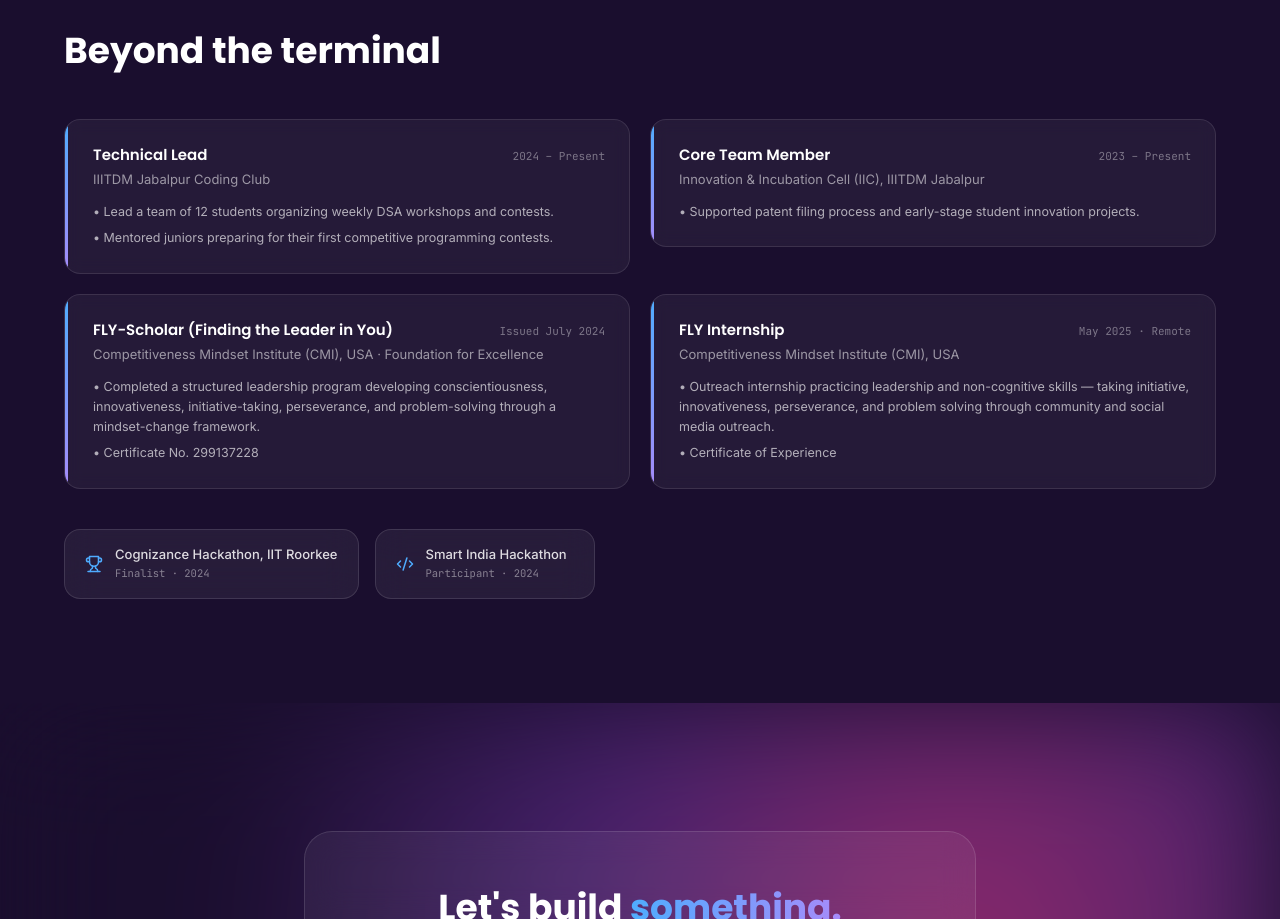
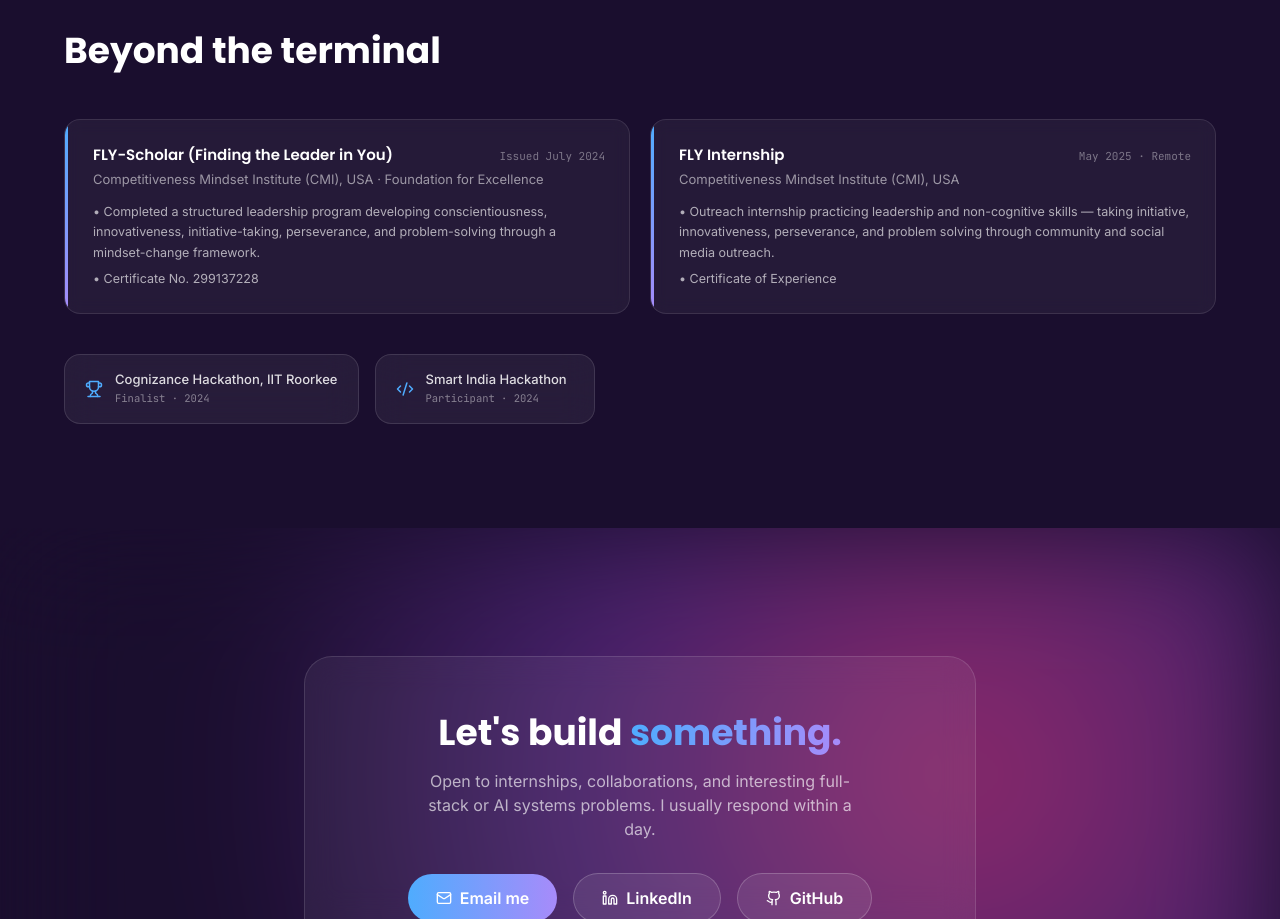
Before and after one commit to bandnikita1728/nikita-portfolio, a Next.js app: page / in a window 1280 px wide. Shown: the part 6496-7415 px from the top of the page. Built offline with nearby package versions, Linux system fonts and the light colour scheme.

Commit message:
Remove unverified campus leadership roles

```diff
--- a/data/cocurricular.ts
+++ b/data/cocurricular.ts
@@ -13,23 +13,6 @@
 }
 
 export const leadershipRoles: LeadershipRole[] = [
-  {
-    title: 'Technical Lead',
-    org: 'IIITDM Jabalpur Coding Club',
-    duration: '2024 – Present',
-    points: [
-      'Lead a team of 12 students organizing weekly DSA workshops and contests.',
-      'Mentored juniors preparing for their first competitive programming contests.',
-    ],
-  },
-  {
-    title: 'Core Team Member',
-    org: 'Innovation & Incubation Cell (IIC), IIITDM Jabalpur',
-    duration: '2023 – Present',
-    points: [
-      'Supported patent filing process and early-stage student innovation projects.',
-    ],
-  },
   {
     title: 'FLY-Scholar (Finding the Leader in You)',
     org: 'Competitiveness Mindset Institute (CMI), USA · Foundation for Excellence',
```
